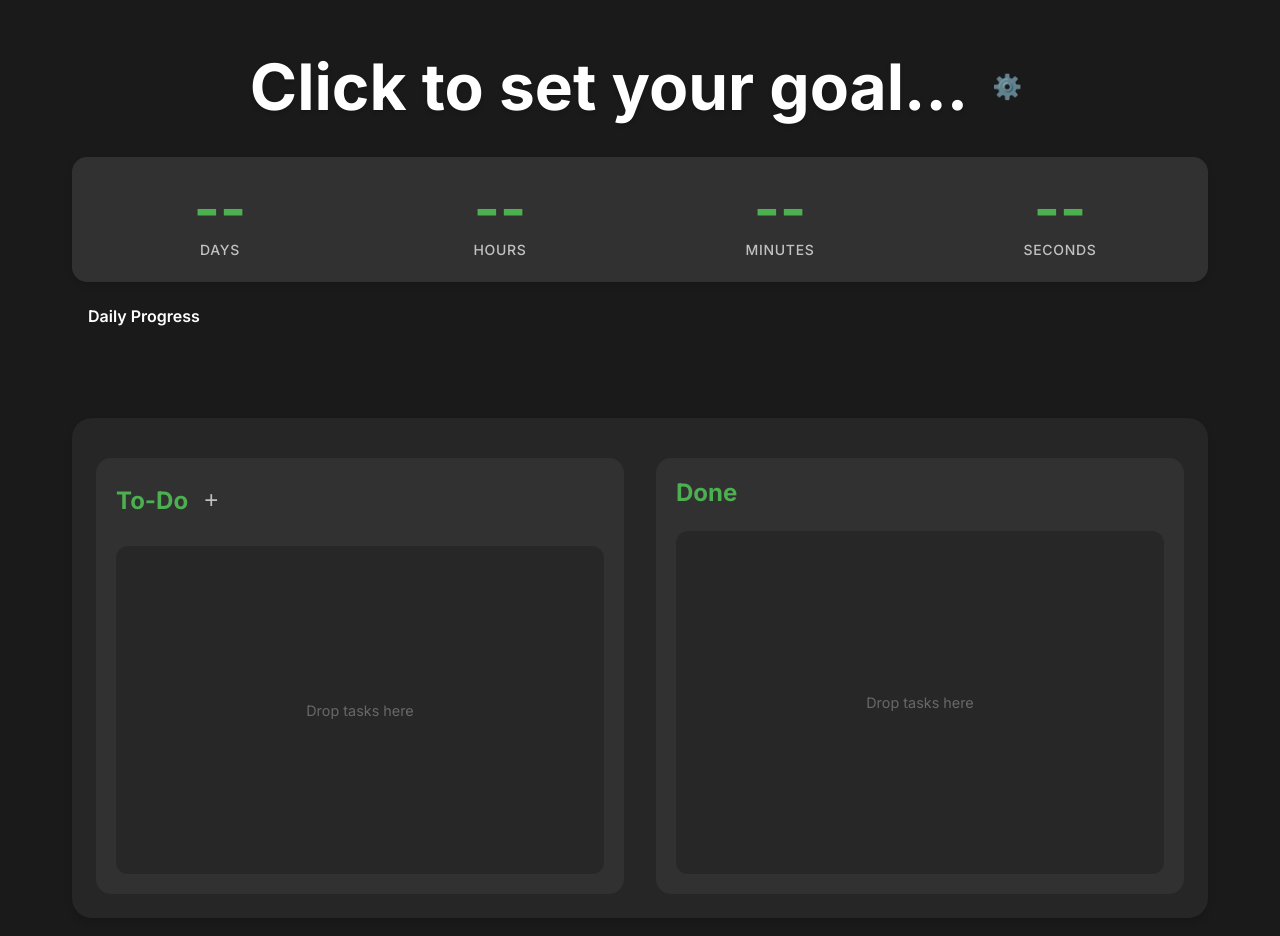
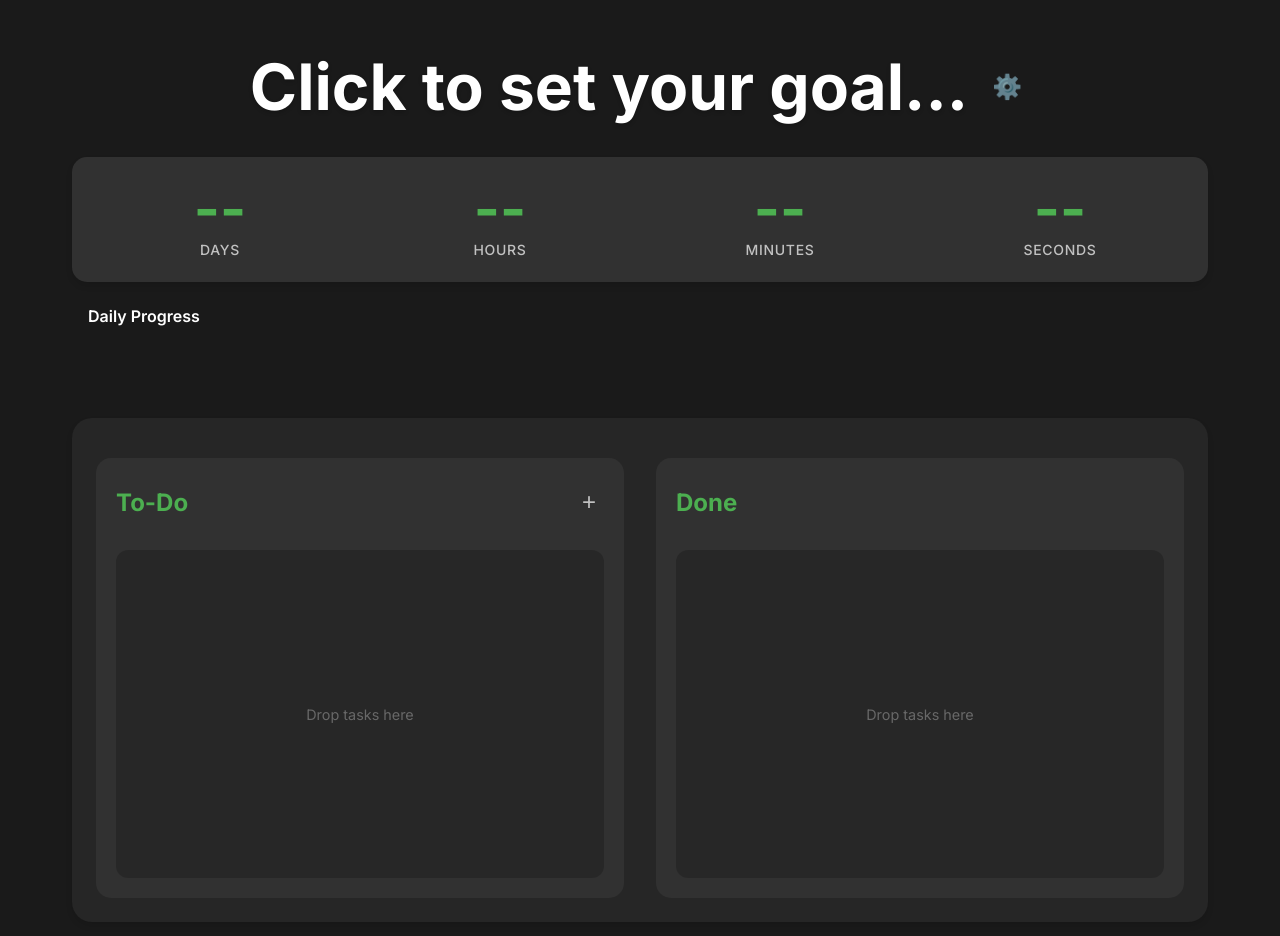
Before and after one commit to nishantvyas/taskmanager, a website built with Vite: page index.html in a window 1280 px wide. Built offline with nearby package versions, Linux system fonts and the light colour scheme; some packages are replaced by stand-ins of ours.

Commit message:
feat: UI fix

```diff
--- a/style.css
+++ b/style.css
@@ -86,8 +86,10 @@ body {
 .list-header {
     display: flex;
     align-items: center;
+    justify-content: space-between;
     gap: 0.5rem;
     margin-bottom: 1.5rem;
+    min-height: 48px; /* Ensure consistent height for both headers */
 }
 
 .list-header h2 {
```
Also changed, not shown: dist/main.css.
